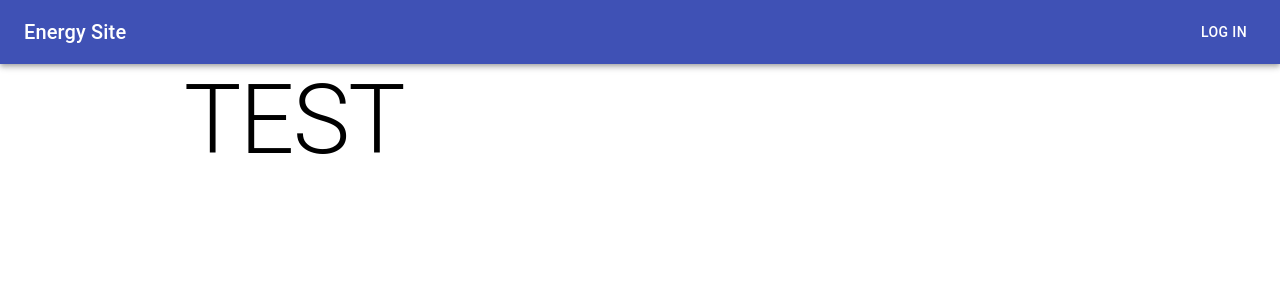
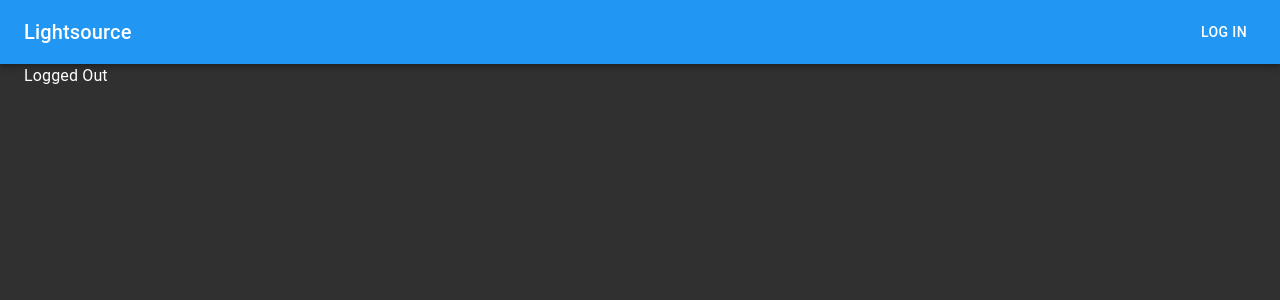
Before and after one commit to jpeart03/jp-energy, a React (Create React App) app: page / in a window 1280 px wide. Shown: the top 300 px of the page. Built offline with nearby package versions, Linux system fonts and the light colour scheme; no server answers; the HTML template or start-up script is replaced by a standard one.

Commit message:
add router, refactor components, add dark theme

```diff
--- a/package.json
+++ b/package.json
@@ -12,7 +12,7 @@
     "firebase": "^9.0.1",
     "react": "^17.0.2",
     "react-dom": "^17.0.2",
-    "react-router": "^5.2.1",
+    "react-router-dom": "^5.2.1",
     "react-scripts": "4.0.3",
     "web-vitals": "^1.1.2"
   },
--- a/src/App.js
+++ b/src/App.js
@@ -1,69 +1,24 @@
-import { useState } from "react";
-import { getAuth, onAuthStateChanged } from "firebase/auth";
-import { appLogIn, appLogOut } from "./api/firebase";
+import AppNav from "./components/AppNav";
+import { createTheme, ThemeProvider } from "@material-ui/core/styles";
+import { CssBaseline } from "@material-ui/core";
+import Routes from "./components/Routes";
+import { blue, yellow } from "@material-ui/core/colors";
 
-import LoginPartial from "./components/LoginPartial";
+const lightSourceTheme = createTheme({
+  palette: {
+    type: "dark",
+    primary: blue,
+    secondary: yellow,
+  },
+});
 
-import { AppBar, Toolbar, Container, Typography } from "@material-ui/core";
-import { makeStyles } from "@material-ui/core";
-
-const useStyles = makeStyles((theme) => ({
-  root: {
-    flexGrow: 1,
-  },
-  title: {
-    flexGrow: 1,
-  },
-}));
-
-function App() {
-  const [user, setUser] = useState(null);
-  const [authLoading, setAuthLoading] = useState(true);
-  const auth = getAuth();
-  const classes = useStyles();
-
-  onAuthStateChanged(auth, (user) => {
-    if (user) {
-      setUser(user);
-      setAuthLoading(false);
-    } else {
-      setUser(null);
-      setAuthLoading(false);
-    }
-  });
-
-  const handleLogIn = () => {
-    setAuthLoading(true);
-    appLogIn();
-  };
-
-  const handleLogOut = () => {
-    setAuthLoading(true);
-    appLogOut();
-  };
-
+const App = () => {
   return (
-    <>
-      <div className={classes.root}>
-        <AppBar position="sticky">
-          <Toolbar>
-            <Typography variant="h6" className={classes.title}>
-              Energy Site
-            </Typography>
-            <LoginPartial
-              user={user}
-              loading={authLoading}
-              handleLogIn={handleLogIn}
-              handleLogOut={handleLogOut}
-            />
-          </Toolbar>
-        </AppBar>
-      </div>
-      <Container maxWidth="md">
-        <Typography variant="h1">TEST</Typography>
-      </Container>
-    </>
+    <ThemeProvider theme={lightSourceTheme}>
+      <CssBaseline />
+      <Routes />
+    </ThemeProvider>
   );
-}
+};
 
 export default App;
--- /dev/null
+++ b/src/components/AppNav.js
@@ -0,0 +1,64 @@
+import { useState } from "react";
+import { getAuth, onAuthStateChanged } from "firebase/auth";
+import { appLogIn, appLogOut } from "../api/firebase";
+
+import LoginPartial from "./LoginPartial";
+
+import { AppBar, Toolbar, Typography } from "@material-ui/core";
+import { makeStyles } from "@material-ui/core";
+
+const useStyles = makeStyles(() => ({
+  root: {
+    flexGrow: 1,
+  },
+  title: {
+    flexGrow: 1,
+  },
+}));
+
+const AppNav = () => {
+  const [user, setUser] = useState(null);
+  const [authLoading, setAuthLoading] = useState(true);
+  const auth = getAuth();
+  const classes = useStyles();
+
+  onAuthStateChanged(auth, (user) => {
+    if (user) {
+      setUser(user);
+      setAuthLoading(false);
+    } else {
+      setUser(null);
+      setAuthLoading(false);
+    }
+  });
+
+  const handleLogIn = () => {
+    setAuthLoading(true);
+    appLogIn();
+  };
+
+  const handleLogOut = () => {
+    setAuthLoading(true);
+    appLogOut();
+  };
+
+  return (
+    <div className={classes.root}>
+      <AppBar position="sticky">
+        <Toolbar>
+          <Typography variant="h6" className={classes.title}>
+            Lightsource
+          </Typography>
+          <LoginPartial
+            user={user}
+            loading={authLoading}
+            handleLogIn={handleLogIn}
+            handleLogOut={handleLogOut}
+          />
+        </Toolbar>
+      </AppBar>
+    </div>
+  );
+};
+
+export default AppNav;
--- a/src/components/LoginPartial.js
+++ b/src/components/LoginPartial.js
@@ -1,14 +1,14 @@
 import { Button, CircularProgress } from "@material-ui/core";
 
-const AuthTest = ({ user, loading, handleLogIn, handleLogOut }) => {
+const LoginPartial = ({ user, loading, handleLogIn, handleLogOut }) => {
   if (loading) {
-    return <CircularProgress color="secondary" />;
+    return <CircularProgress color="secondary" size="1.5rem" />;
   } else {
     return (
       <>
         {user ? (
           <>
-            <span>{user.email}</span>
+            <span style={{ marginRight: "1rem" }}>{user.email}</span>
             <Button color="inherit" onClick={handleLogOut}>
               Log out
             </Button>
@@ -23,4 +23,4 @@
   }
 };
 
-export default AuthTest;
+export default LoginPartial;
--- /dev/null
+++ b/src/components/Routes.js
@@ -0,0 +1,18 @@
+import { BrowserRouter as Router, Route, Switch } from "react-router-dom";
+import Home from "../pages/Home";
+import AppNav from "./AppNav";
+
+const Routes = () => {
+  return (
+    <Router>
+      <AppNav />
+      <Switch>
+        <Route exact path="/">
+          <Home />
+        </Route>
+      </Switch>
+    </Router>
+  );
+};
+
+export default Routes;
--- /dev/null
+++ b/src/pages/Home.js
@@ -0,0 +1,27 @@
+import { useState } from "react";
+import { getAuth, onAuthStateChanged } from "firebase/auth";
+import { Container, Typography } from "@material-ui/core";
+
+const Home = () => {
+  const [user, setUser] = useState(null);
+  const auth = getAuth();
+
+  onAuthStateChanged(auth, (user) => {
+    if (user) {
+      setUser(user);
+    } else {
+      setUser(null);
+    }
+  });
+  return (
+    <Container>
+      {user ? (
+        <Typography vairant="h1">Logged In</Typography>
+      ) : (
+        <Typography vairant="h1">Logged Out</Typography>
+      )}
+    </Container>
+  );
+};
+
+export default Home;
```
Also changed, not shown: 1 other file (tests, documents, lock files or other folders).
